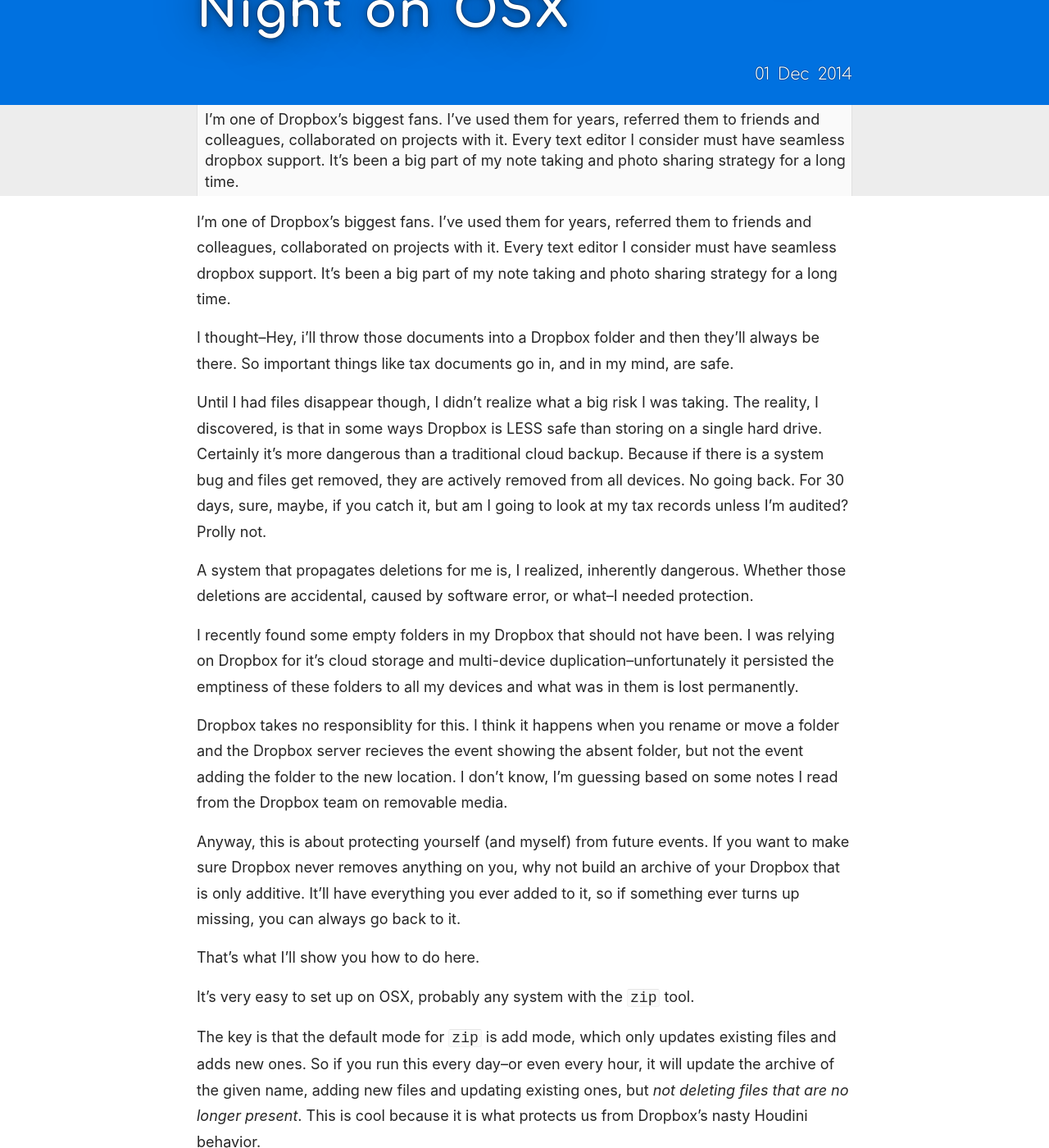
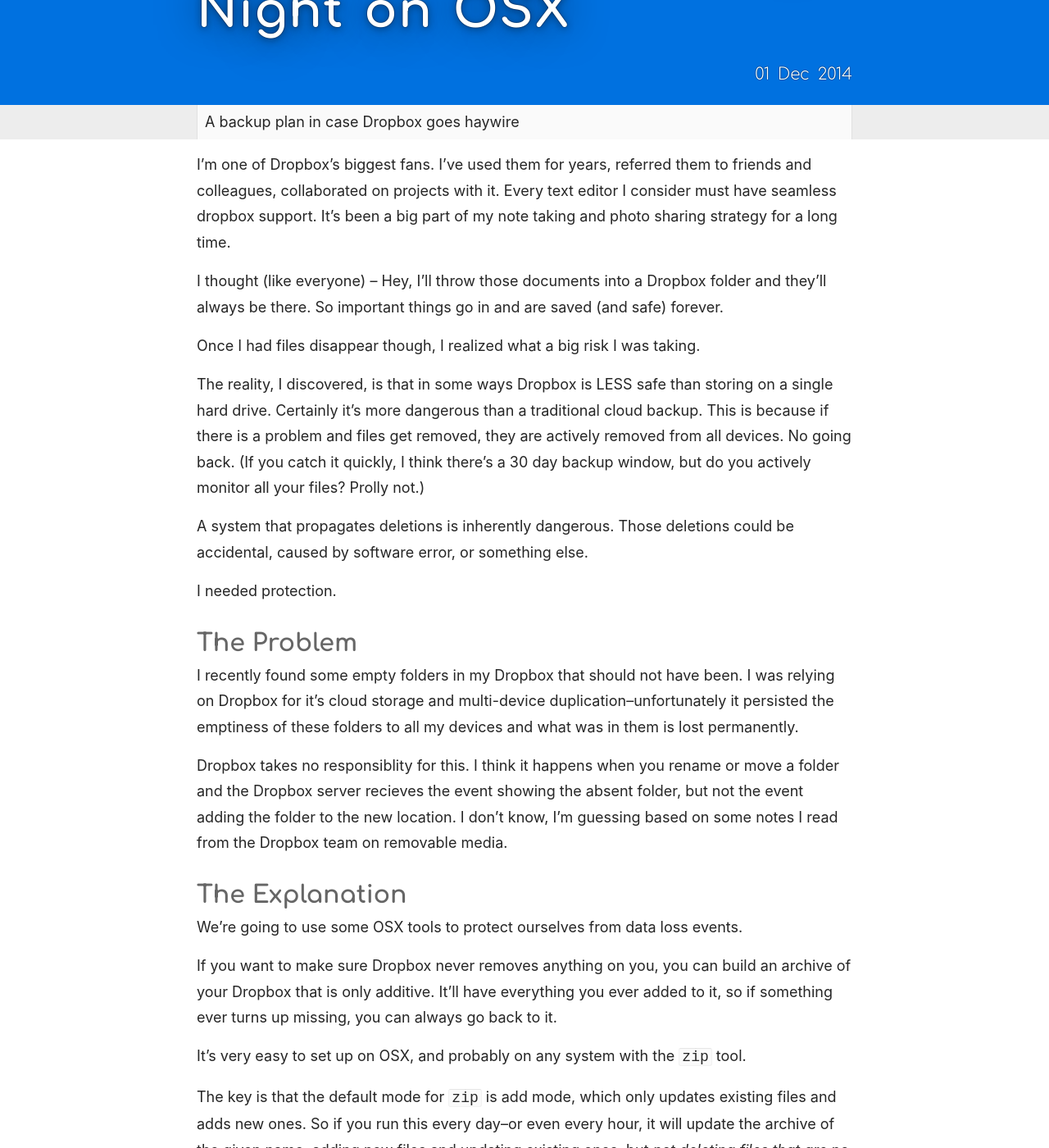
Before and after one commit to SimplGy/simplgy.github.io, a Jekyll site: the page built from blog/_posts/2014-12-01-dropbox-failsafe.md, in a window 1280 px wide and 1400 px high, scrolled down 191 px. Shown: the whole window at 82% size. Built offline with Jekyll 4.4.1, drawn with Linux system fonts in a browser that asks for light colours; some of the changed text lies outside the part shown.

Commit message:
touch up dropbox article

```diff
--- a/blog/_posts/2014-12-01-dropbox-failsafe.md
+++ b/blog/_posts/2014-12-01-dropbox-failsafe.md
@@ -1,33 +1,43 @@
 ---
 title: Archive Dropbox Every Night on OSX
 color: rgb(0, 113, 224)
+excerpt: A backup plan in case Dropbox goes haywire
 ---
 
 I'm one of Dropbox's biggest fans. I've used them for years, referred them to friends and colleagues, collaborated on projects with it. Every text editor I consider must have seamless dropbox support. It's been a big part of my note taking and photo sharing strategy for a long time.
 
-I thought--Hey, i'll throw those documents into a Dropbox folder and then they'll always be there. So important things like tax documents go in, and in my mind, are safe.
+I thought (like everyone) -- Hey, I'll throw those documents into a Dropbox folder and they'll always be there. So important things go in and are saved (and safe) forever.
 
-Until I had files disappear though, I didn't realize what a big risk I was taking. The reality, I discovered, is that in some ways Dropbox is LESS safe than storing on a single hard drive. Certainly it's more dangerous than a traditional cloud backup. Because if there is a system bug and files get removed, they are actively removed from all devices. No going back. For 30 days, sure, maybe, if you catch it, but am I going to look at my tax records unless I'm audited? Prolly not.
+Once I had files disappear though, I realized what a big risk I was taking.
 
-A system that propagates deletions for me is, I realized, inherently dangerous. Whether those deletions are accidental, caused by software error, or what--I needed protection.
+The reality, I discovered, is that in some ways Dropbox is LESS safe than storing on a single hard drive. Certainly it's more dangerous than a traditional cloud backup. This is because if there is a problem and files get removed, they are actively removed from all devices. No going back. (If you catch it quickly, I think there's a 30 day backup window, but do you actively monitor all your files? Prolly not.)
+
+A system that propagates deletions is inherently dangerous. Those deletions could be accidental, caused by software error, or something else.
+
+I needed protection.
+
+## The Problem
 
 I recently found some empty folders in my Dropbox that should not have been. I was relying on Dropbox for it's cloud storage and multi-device duplication--unfortunately it persisted the emptiness of these folders to all my devices and what was in them is lost permanently.
 
 Dropbox takes no responsiblity for this. I think it happens when you rename or move a folder and the Dropbox server recieves the event showing the absent folder, but not the event adding the folder to the new location. I don't know, I'm guessing based on some notes I read from the Dropbox team on removable media.
 
-Anyway, this is about protecting yourself (and myself) from future events. If you want to make sure Dropbox never removes anything on you, why not build an archive of your Dropbox that is only additive. It'll have everything you ever added to it, so if something ever turns up missing, you can always go back to it.
+## The Explanation
 
-That's what I'll show you how to do here.
+We're going to use some OSX tools to protect ourselves from data loss events.
 
-It's very easy to set up on OSX, probably any system with the `zip` tool.
+If you want to make sure Dropbox never removes anything on you, you can build an archive of your Dropbox that is only additive. It'll have everything you ever added to it, so if something ever turns up missing, you can always go back to it.
+
+It's very easy to set up on OSX, and probably on any system with the `zip` tool.
 
 The key is that the default mode for `zip` is add mode, which only updates existing files and adds new ones. So if you run this every day--or even every hour, it will update the archive of the given name, adding new files and updating existing ones, but *not deleting files that are no longer present*. This is cool because it is what protects us from Dropbox's nasty Houdini behavior.
 
 From `man zip`:
 
     add
-              Update  existing entries and add new files.  If the archive does not exist cre-
-              ate it.  This is the default mode.
+
+    Update  existing entries and add new files.
+    If the archive does not exist create it.  This is the default mode.
 
 It might also be nice to have one per month or so. This way the pile of add-only files is managable, and we can delete old ones when we're comfortable doing so.
 
@@ -35,13 +45,15 @@
 
     zip "archive-$(date +"%Y-%m").zip" file1
 
+To save space, you can exclude jpgs and pngs (I only view my documents as critical, my photos are backed up elsewhere):
+
+    zip -r foo foo -x \*.jpg \*.png
+    # The backslash avoids the shell filename substitution, so that the name matching is performed by zip at all directory levels.
+
+## The Solution
+
 We want all folders and files inside, so we use the `-r` recursive option, making our final command:
 
     zip -r --test "dropbox_$(date +"%Y-%m").zip" ~/Dropbox -x \*.jpg \*.png
 
-Might also be a good idea to test the integrity of the archive we created
-
-Exclude jpgs and pngs:
-
-    zip -r foo foo -x \*.jpg \*.png
-    # The backslash avoids the shell filename substitution, so that the name matching is performed by zip at all directory levels.
+So there you have it. Run a monthly zip archive of your dropbox folder and you'll be able to recover from catastrophic issues, should they ever happen.
```
